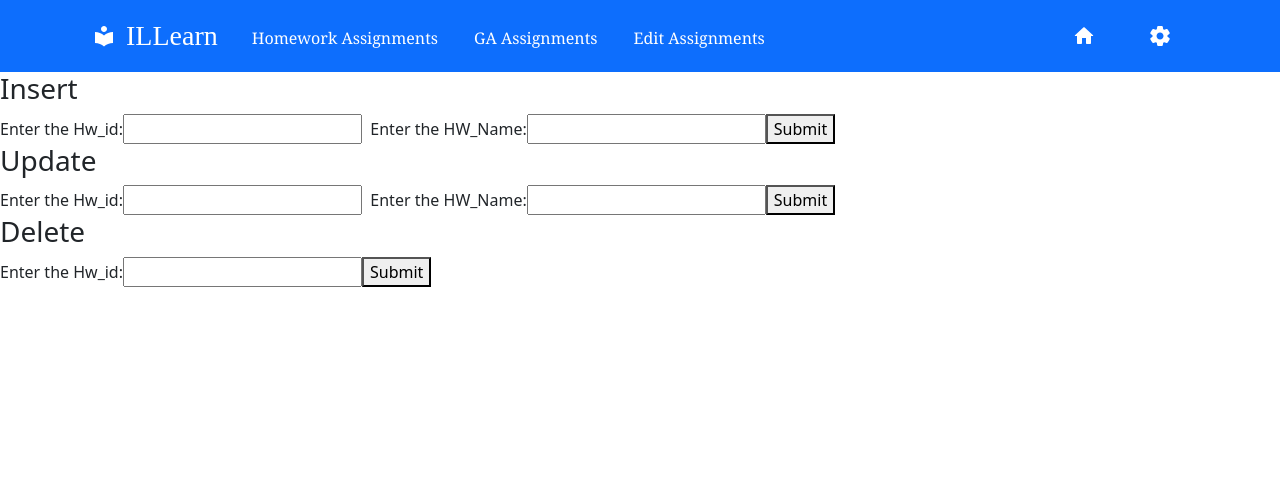
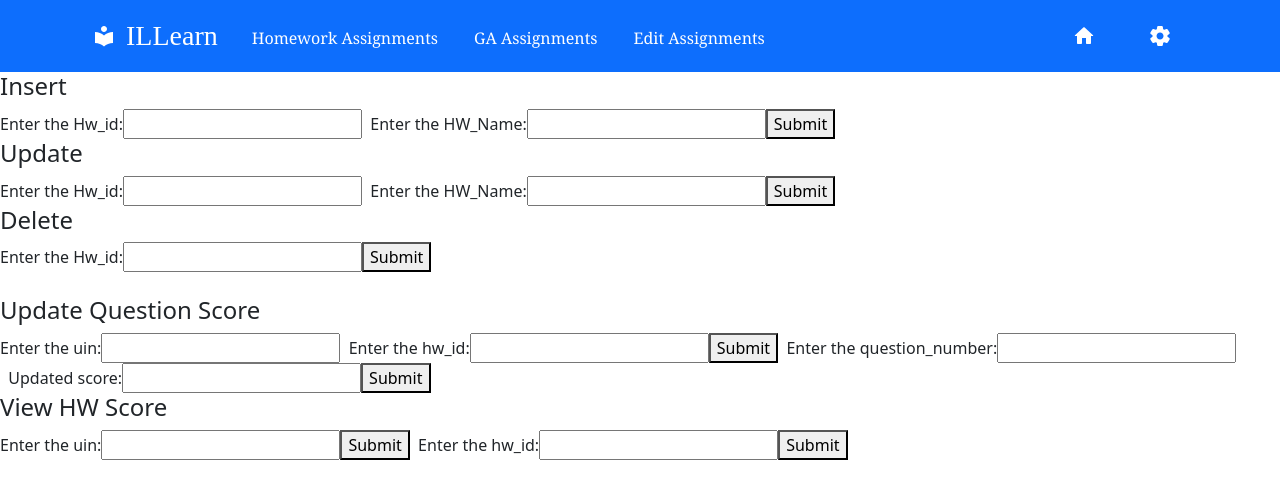
Before and after one commit to Alexwwwwww/fa22-cs411-A-team050-SQLater, a React (Create React App) app in the folder frontend/: page /edit in a window 1280 px wide. Shown: the top 498 px of the page. Built offline with nearby package versions, Linux system fonts and the light colour scheme.

Commit message:
changed font size on edit assignment page

```diff
--- a/frontend/src/components/Delete.js
+++ b/frontend/src/components/Delete.js
@@ -27,7 +27,7 @@ const Delete = () => {
   return (
     <>
       <div>
-        <h3>Delete</h3>
+        <h4>Delete</h4>
         <form onSubmit={SubmitDeleteHandler}>
           <label>
             Enter the Hw_id:
--- a/frontend/src/components/EditPage.js
+++ b/frontend/src/components/EditPage.js
@@ -2,6 +2,7 @@ import React from 'react'
 import Insert from './Insert';
 import Update from './Update';
 import Delete from './Delete';
+import Trigger from './Trigger';
 
 const EditPage = () => {
   return (
@@ -9,6 +10,7 @@ const EditPage = () => {
     <Insert />
     <Update />
     <Delete />
+    <Trigger />
     </>
   )
 }
--- a/frontend/src/components/Insert.js
+++ b/frontend/src/components/Insert.js
@@ -36,7 +36,7 @@ const Insert = () => {
   return (
     <>
       <div>
-        <h3>Insert</h3>
+        <h4>Insert</h4>
         <form onSubmit={SubmitInsertHandler}>
           <label>
             Enter the Hw_id:
--- /dev/null
+++ b/frontend/src/components/Trigger.js
@@ -0,0 +1,70 @@
+import React from "react";
+
+const Trigger = () => {
+  return (
+    <>
+      <div>
+        <h4>Update Question Score</h4>
+        <form>
+          <label>
+            Enter the uin:
+            <input
+              type="text"
+              //   value={enteredHW_id}
+              //   onChange={hw_idChangleHandler}
+            ></input>
+          </label>
+          <label>
+            &nbsp;&nbsp;Enter the hw_id:
+            <input
+              type="text"
+              //   value={enteredHW_Name}
+              //   onChange={HW_NameChangleHandler}
+            ></input>
+            <button type="submit">Submit</button>
+          </label>
+          <label>
+          &nbsp;&nbsp;Enter the question_number:
+            <input
+              type="text"
+              //   value={enteredHW_id}
+              //   onChange={hw_idChangleHandler}
+            ></input>
+          </label>
+          <label>
+            &nbsp;&nbsp;Updated score:
+            <input
+              type="text"
+              //   value={enteredHW_Name}
+              //   onChange={HW_NameChangleHandler}
+            ></input>
+            <button type="submit">Submit</button>
+          </label>
+        </form>
+        <h4>View HW Score</h4>
+        <form>
+          <label>
+            Enter the uin:
+            <input
+              type="text"
+              //   value={enteredHW_Name}
+              //   onChange={HW_NameChangleHandler}
+            ></input>
+            <button type="submit">Submit</button>
+          </label>
+          <label>
+            &nbsp;&nbsp;Enter the hw_id:
+            <input
+              type="text"
+              //   value={enteredHW_Name}
+              //   onChange={HW_NameChangleHandler}
+            ></input>
+            <button type="submit">Submit</button>
+          </label>
+        </form>
+      </div>
+    </>
+  );
+};
+
+export default Trigger;
--- a/frontend/src/components/Update.js
+++ b/frontend/src/components/Update.js
@@ -35,7 +35,7 @@ const Update = () => {
   return (
     <>
       <div>
-        <h3>Update</h3>
+        <h4>Update</h4>
         <form onSubmit={SubmitUpdateHandler}>
           <label>
             Enter the Hw_id:
```
